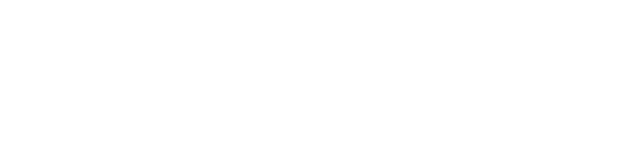
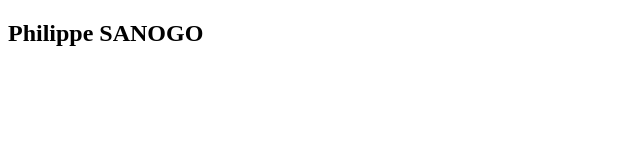
Before and after one commit to philippesanogo/cv-dev-web-mobile, a plain HTML site: page index.html in a window 1280 px wide. Shown: the whole page, without its empty margins (0-640 px from the left). Drawn offline with Linux system fonts and the light colour scheme.

Commit message:
Add an h2 in index.html

```diff
--- a/index.html
+++ b/index.html
@@ -8,7 +8,11 @@
   </head>
   <body>
   	<div class="container">
-  		<aside class="left"></aside>
+  		<aside class="left">
+  			<h2>
+  				Philippe SANOGO
+  			</h2>
+  		</aside>
   		<main class="right"></main>
   	</div>
   </body>
```
